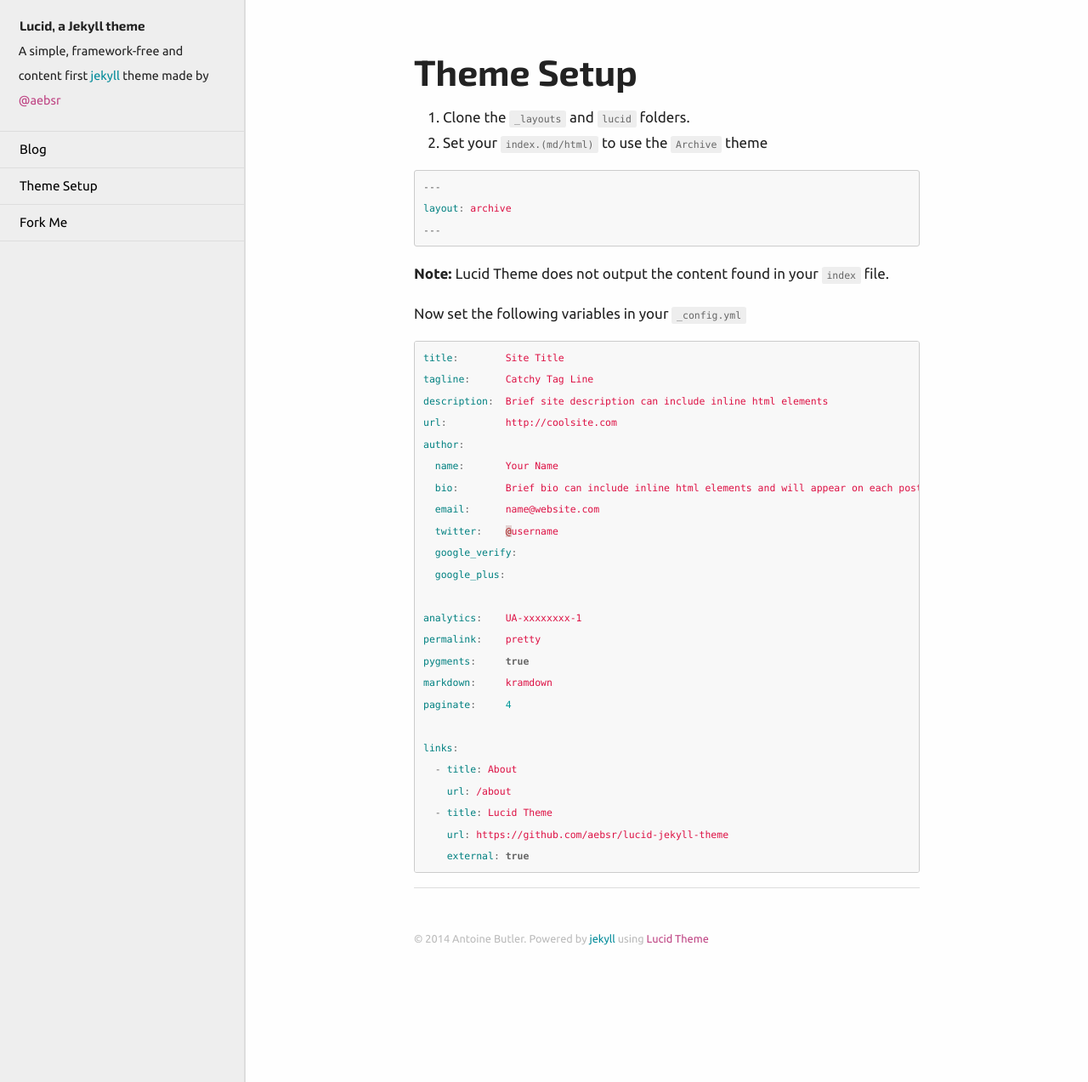
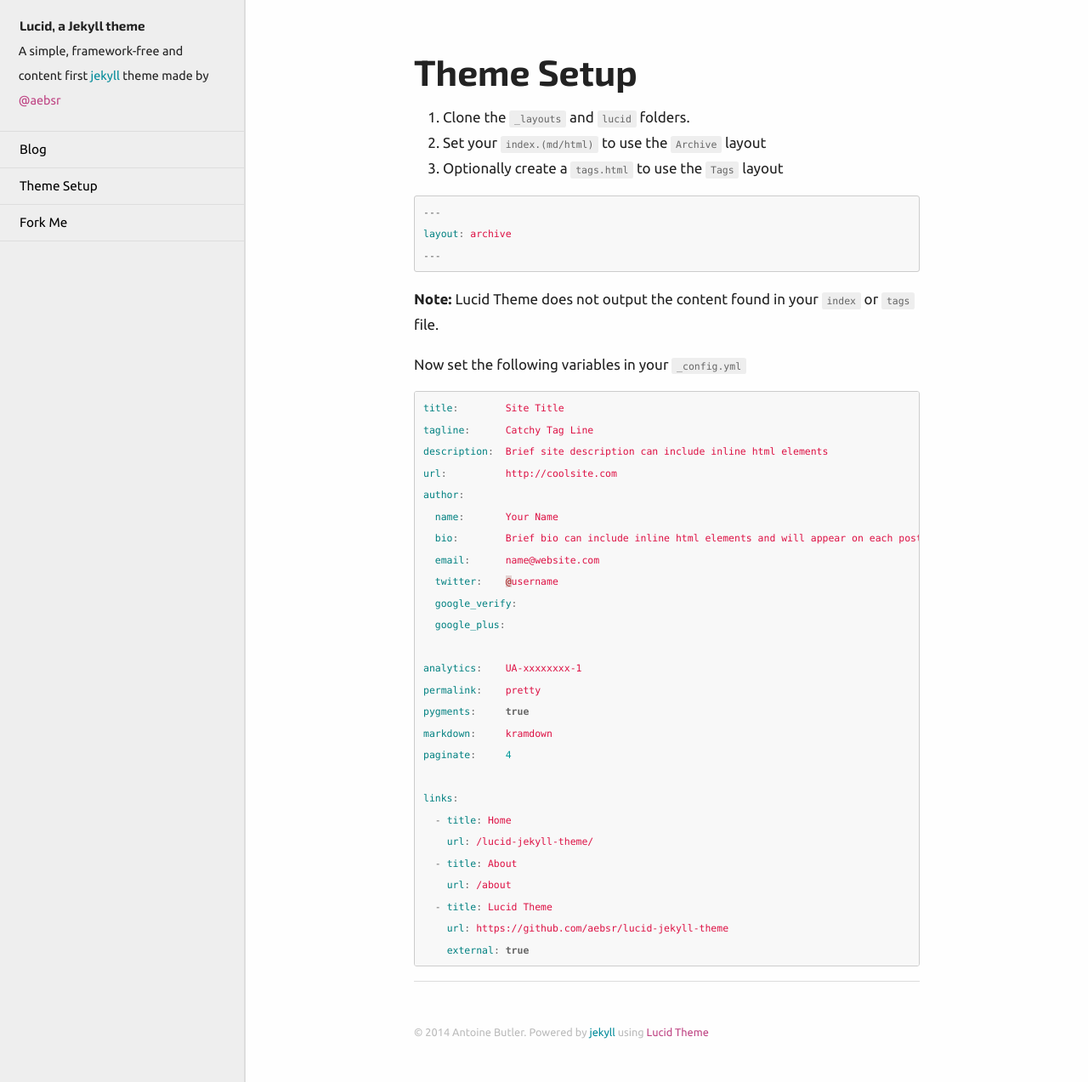
Before and after one commit to aebsr/lucid-jekyll-theme, a Jekyll site: the page built from theme-setup.md, in a window 1280 px wide and 1273 px high. Shown: the whole window at 85% size. Built offline with Jekyll 4.4.1, drawn with Linux system fonts in a browser that asks for light colours.

```diff
--- /dev/null
+++ b/tags.html
@@ -0,0 +1,3 @@
+---
+layout: tags
+---
--- a/theme-setup.md
+++ b/theme-setup.md
@@ -4,7 +4,8 @@ title: Theme Setup
 ---
 
 1. Clone the `_layouts` and `lucid` folders.
-2. Set your `index.(md/html)` to use the `Archive` theme
+2. Set your `index.(md/html)` to use the `Archive` layout
+3. Optionally create a `tags.html` to use the `Tags` layout
 
 {% highlight yaml %}
 ---
@@ -12,7 +13,7 @@ layout: archive
 ---
 {% endhighlight %}
 
-**Note:** Lucid Theme does not output the content found in your `index` file.
+**Note:** Lucid Theme does not output the content found in your `index` or `tags` file.
 
 Now set the following variables in your `_config.yml`
 
@@ -36,6 +37,8 @@ markdown:     kramdown
 paginate:     4
 
 links:
+  - title: Home
+    url: /lucid-jekyll-theme/
   - title: About
     url: /about
   - title: Lucid Theme
```
Also changed, not shown: _layouts/post.html (+20 -0 lines), _layouts/tags.html (added, +26 -0 lines), lucid/css/site.min.css.
